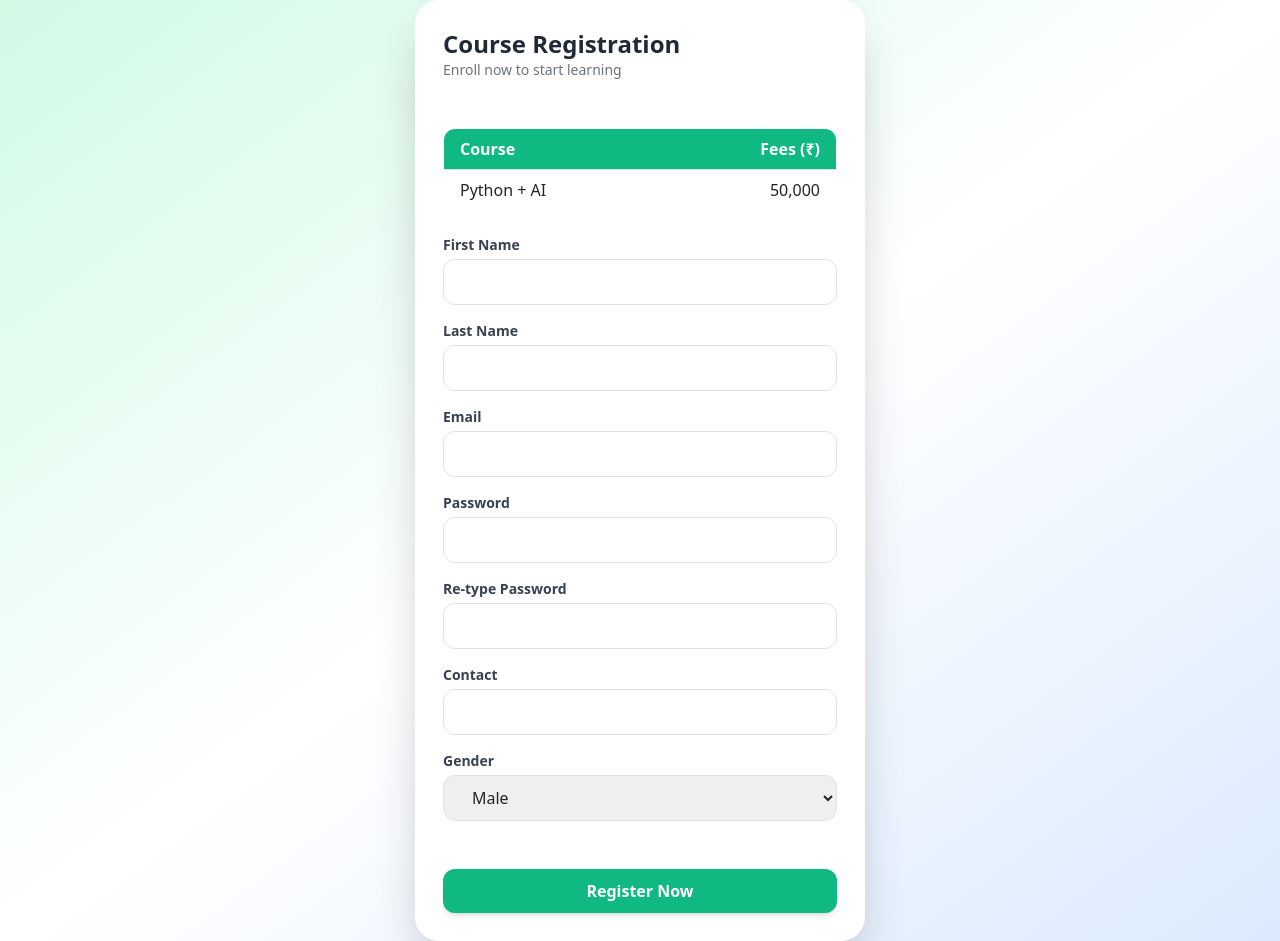
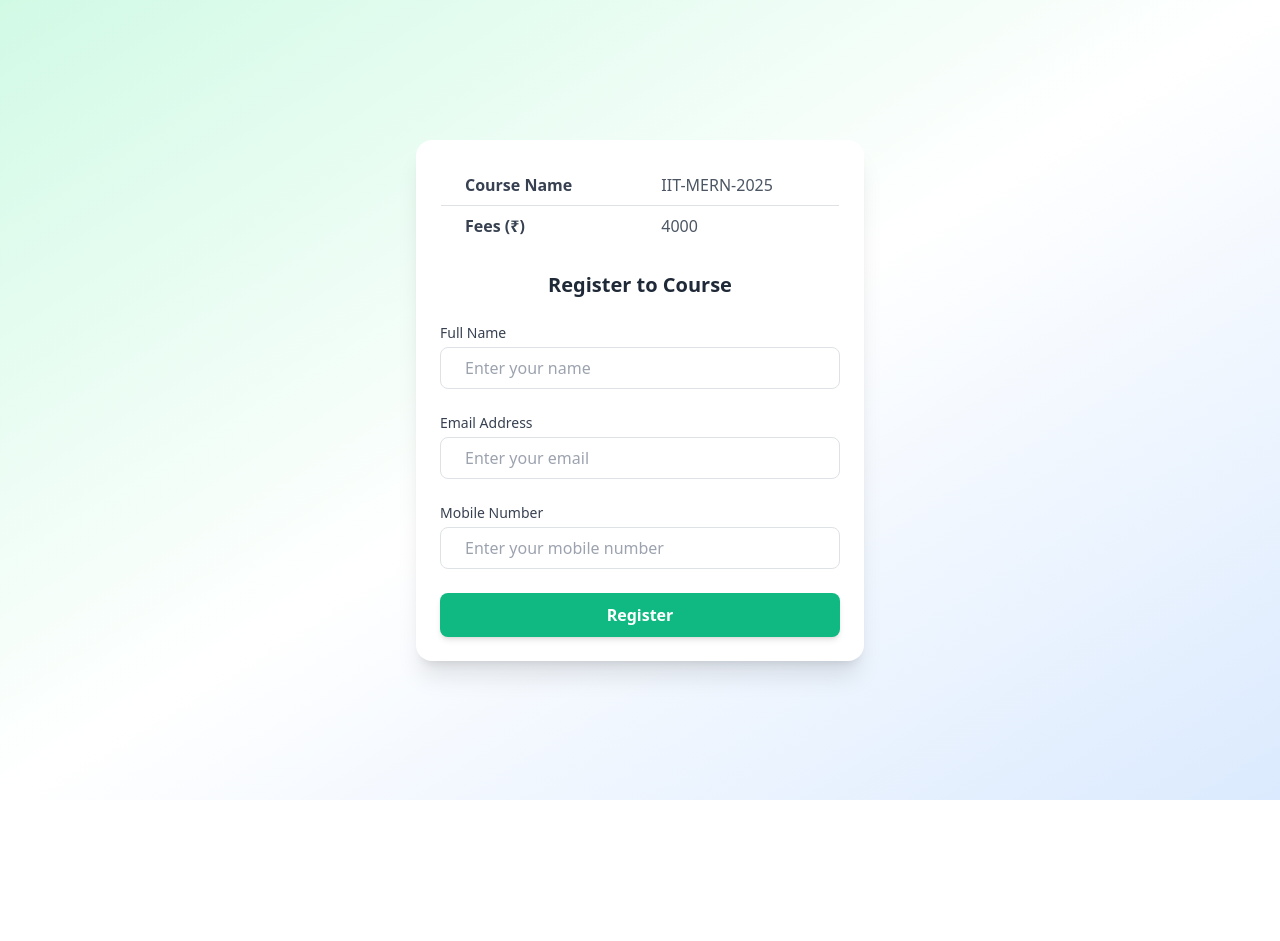
Before and after one commit to Tahir0227/MERN-Project, a React (Vite) app in the folder myapp/: page /register in a window 1280 px wide. After the commit the page ends 800 px from the top, so only its background shows below. Built offline with nearby package versions, Linux system fonts and the light colour scheme.

Commit message:
commited

```diff
--- a/myapp/src/App.jsx
+++ b/myapp/src/App.jsx
@@ -6,6 +6,7 @@ import Home from "./Pages/Home"
 import Register from "./Pages/Register"
 import Profile from "./Pages/Profile"
 import { createContext, useState } from "react"
+import Courseinfo from "./Pages/Courseinfo"
 
 export const LoginContext = createContext()
 
@@ -21,6 +22,7 @@ function App() {
           <Route path="/home" element={<Home />} />
           <Route path="/profile" element={<Profile />} />
           <Route path="/register" element={<Register />} />
+          <Route path="/course-info" element={<Courseinfo />} />
         </Routes>
       </LoginContext.Provider>
       <ToastContainer />
--- /dev/null
+++ b/myapp/src/Pages/Courseinfo.jsx
@@ -0,0 +1,70 @@
+import React from 'react'
+import Navbar from '../Component/Navbar'
+import { Link } from 'react-router'
+
+function Courseinfo() {
+    return (
+        <>
+            <Navbar />
+
+            <div className="min-h-screen bg-gradient-to-br from-emerald-100 via-white to-blue-100 px-6 py-12">
+
+                <div className="max-w-6xl mx-auto bg-white rounded-2xl shadow-lg p-8">
+
+                    <div className="grid grid-cols-1 md:grid-cols-2 gap-10 items-center">
+
+                        {/* LEFT: Course Image / Tech */}
+                        <div className="flex justify-center">
+                            <div className="bg-gray-50 rounded-xl shadow-md p-6 w-full flex justify-center">
+                                <img
+                                    src="https://upload.wikimedia.org/wikipedia/commons/9/94/MERN-logo.png"
+                                    alt="MERN Stack"
+                                    className="max-h-48 object-contain"
+                                />
+                            </div>
+                        </div>
+
+                        {/* RIGHT: Course Info */}
+                        <div>
+                            <h1 className="text-3xl font-bold text-gray-800 mb-2">
+                                IIT-MERN-2025
+                            </h1>
+
+                            <p className="text-gray-600 mb-6">
+                                MERN Stack Development
+                            </p>
+
+                            <div className="space-y-3 text-gray-700">
+                                <p>
+                                    <span className="font-semibold">Start Date:</span> 10/12/2025
+                                </p>
+                                <p>
+                                    <span className="font-semibold">End Date:</span> 05/01/2026
+                                </p>
+                                <p>
+                                    <span className="font-semibold">Fees:</span> ₹4000
+                                </p>
+                            </div>
+
+                            {/* Button */}
+                            <div className="mt-8">
+                                <Link
+                                    to="/register"
+                                    className="inline-block px-6 py-3 rounded-lg
+                             bg-emerald-500 text-white
+                             font-semibold hover:bg-emerald-600
+                             transition shadow-md"
+                                >
+                                    Register to Course
+                                </Link>
+                            </div>
+                        </div>
+
+                    </div>
+                </div>
+            </div>
+        </>
+    )
+}
+
+export default Courseinfo
--- a/myapp/src/Pages/Register.jsx
+++ b/myapp/src/Pages/Register.jsx
@@ -1,14 +1,10 @@
 import { useState } from "react";
 
-export default function Registration() {
+export default function Register() {
     const [formData, setFormData] = useState({
-        firstName: "",
-        lastName: "",
+        fullName: "",
         email: "",
-        password: "",
-        confirmPassword: "",
-        contact: "",
-        gender: "Male",
+        mobile: "",
     });
 
     const handleChange = (e) => {
@@ -21,148 +17,99 @@ export default function Registration() {
     };
 
     return (
-        <div className="min-h-screen flex justify-center items-center bg-gradient-to-br from-emerald-100 via-white to-blue-100">
-            <div className="w-[450px] animate-fade-in">
-                <div className="bg-white rounded-3xl shadow-2xl p-7">
+        <div className="min-h-screen flex justify-center items-center bg-gradient-to-br from-emerald-100 via-white to-blue-100 px-4">
+            <div className="w-full max-w-md">
 
-                    {/* Title */}
-                    <h3 className="text-2xl font-extrabold text-gray-800">
-                        Course Registration
-                    </h3>
-                    <p className="text-sm text-gray-500 mb-5">
-                        Enroll now to start learning
-                    </p>
+                {/* Card */}
+                <div className="bg-white rounded-2xl shadow-xl p-6">
 
-                    {/* Course Table */}
+                    {/* Course Info Table */}
                     <div className="mb-6">
-                        <table className="w-full border border-gray-200 rounded-xl overflow-hidden">
-                            <thead className="bg-emerald-500 text-white">
+                        <table className="w-full border border-gray-200 rounded-lg overflow-hidden">
+                            <tbody>
+                                <tr className="border-b">
+                                    <td className="px-4 py-2 font-semibold text-gray-700">
+                                        Course Name
+                                    </td>
+                                    <td className="px-4 py-2 text-gray-600">
+                                        IIT-MERN-2025
+                                    </td>
+                                </tr>
                                 <tr>
-                                    <th className="py-2 px-3 text-left">Course</th>
-                                    <th className="py-2 px-3 text-right">Fees (₹)</th>
-                                </tr>
-                            </thead>
-                            <tbody>
-                                <tr className="border-t">
-                                    <td className="py-2 px-3">Python + AI</td>
-                                    <td className="py-2 px-3 text-right">50,000</td>
+                                    <td className="px-4 py-2 font-semibold text-gray-700">
+                                        Fees (₹)
+                                    </td>
+                                    <td className="px-4 py-2 text-gray-600">
+                                        4000
+                                    </td>
                                 </tr>
                             </tbody>
                         </table>
                     </div>
 
-                    {/* Registration Form */}
+                    {/* Title */}
+                    <h3 className="text-xl font-bold text-gray-800 text-center mb-6">
+                        Register to Course
+                    </h3>
+
+                    {/* Form */}
                     <form onSubmit={register}>
-                        {/* First Name */}
-                        <div className="mb-3">
-                            <label className="block text-sm font-semibold text-gray-700 mb-1">
-                                First Name
+
+                        {/* Full Name */}
+                        <div className="mb-4">
+                            <label className="block text-sm font-medium text-gray-700 mb-1">
+                                Full Name
                             </label>
                             <input
                                 type="text"
-                                name="firstName"
+                                name="fullName"
+                                placeholder="Enter your name"
                                 onChange={handleChange}
-                                className="w-full px-4 py-2.5 rounded-xl border border-gray-300
-                focus:ring-2 focus:ring-emerald-400 outline-none"
-                            />
-                        </div>
-
-                        {/* Last Name */}
-                        <div className="mb-3">
-                            <label className="block text-sm font-semibold text-gray-700 mb-1">
-                                Last Name
-                            </label>
-                            <input
-                                type="text"
-                                name="lastName"
-                                onChange={handleChange}
-                                className="w-full px-4 py-2.5 rounded-xl border border-gray-300
-                focus:ring-2 focus:ring-emerald-400 outline-none"
+                                className="w-full px-4 py-2 rounded-lg border border-gray-300
+                           focus:ring-2 focus:ring-emerald-400 outline-none"
                             />
                         </div>
 
                         {/* Email */}
-                        <div className="mb-3">
-                            <label className="block text-sm font-semibold text-gray-700 mb-1">
-                                Email
+                        <div className="mb-4">
+                            <label className="block text-sm font-medium text-gray-700 mb-1">
+                                Email Address
                             </label>
                             <input
                                 type="email"
                                 name="email"
+                                placeholder="Enter your email"
                                 onChange={handleChange}
-                                className="w-full px-4 py-2.5 rounded-xl border border-gray-300
-                focus:ring-2 focus:ring-emerald-400 outline-none"
+                                className="w-full px-4 py-2 rounded-lg border border-gray-300
+                           focus:ring-2 focus:ring-emerald-400 outline-none"
                             />
                         </div>
 
-                        {/* Password */}
-                        <div className="mb-3">
-                            <label className="block text-sm font-semibold text-gray-700 mb-1">
-                                Password
-                            </label>
-                            <input
-                                type="password"
-                                name="password"
-                                onChange={handleChange}
-                                className="w-full px-4 py-2.5 rounded-xl border border-gray-300
-                focus:ring-2 focus:ring-emerald-400 outline-none"
-                            />
-                        </div>
-
-                        {/* Confirm Password */}
-                        <div className="mb-3">
-                            <label className="block text-sm font-semibold text-gray-700 mb-1">
-                                Re-type Password
-                            </label>
-                            <input
-                                type="password"
-                                name="confirmPassword"
-                                onChange={handleChange}
-                                className="w-full px-4 py-2.5 rounded-xl border border-gray-300
-                focus:ring-2 focus:ring-emerald-400 outline-none"
-                            />
-                        </div>
-
-                        {/* Contact */}
-                        <div className="mb-3">
-                            <label className="block text-sm font-semibold text-gray-700 mb-1">
-                                Contact
+                        {/* Mobile */}
+                        <div className="mb-6">
+                            <label className="block text-sm font-medium text-gray-700 mb-1">
+                                Mobile Number
                             </label>
                             <input
                                 type="text"
-                                name="contact"
+                                name="mobile"
+                                placeholder="Enter your mobile number"
                                 onChange={handleChange}
-                                className="w-full px-4 py-2.5 rounded-xl border border-gray-300
-                focus:ring-2 focus:ring-emerald-400 outline-none"
+                                className="w-full px-4 py-2 rounded-lg border border-gray-300
+                           focus:ring-2 focus:ring-emerald-400 outline-none"
                             />
-                        </div>
-
-                        {/* Gender */}
-                        <div className="mb-5">
-                            <label className="block text-sm font-semibold text-gray-700 mb-1">
-                                Gender
-                            </label>
-                            <select
-                                name="gender"
-                                onChange={handleChange}
-                                className="w-full px-4 py-2.5 rounded-xl border border-gray-300
-                focus:ring-2 focus:ring-emerald-400 outline-none"
-                            >
-                                <option>Male</option>
-                                <option>Female</option>
-                                <option>Other</option>
-                            </select>
                         </div>
 
                         {/* Button */}
                         <button
                             type="submit"
                             className="w-full bg-emerald-500 hover:bg-emerald-600
-              text-white font-bold py-2.5 rounded-xl
-              shadow-md hover:shadow-lg transition-all duration-300"
+                         text-white font-semibold py-2.5 rounded-lg
+                         shadow-md transition"
                         >
-                            Register Now
+                            Register
                         </button>
+
                     </form>
                 </div>
             </div>
```
Also changed, not shown: myapp/src/Pages/CourseVideos.jsx (added, +11 -0 lines), myapp/src/Pages/MyCourses.jsx (added, +11 -0 lines), myapp/src/Pages/MySelectedCourse.jsx (added, +11 -0 lines).
